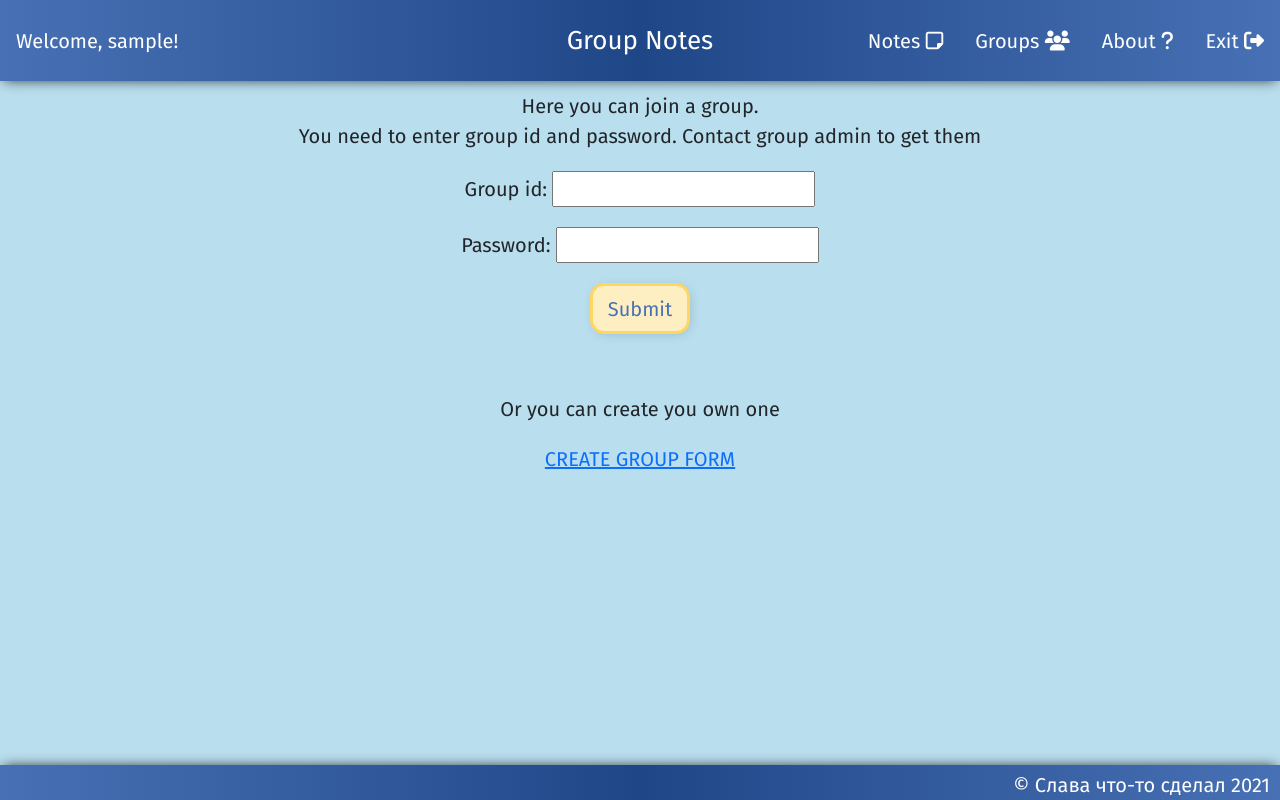
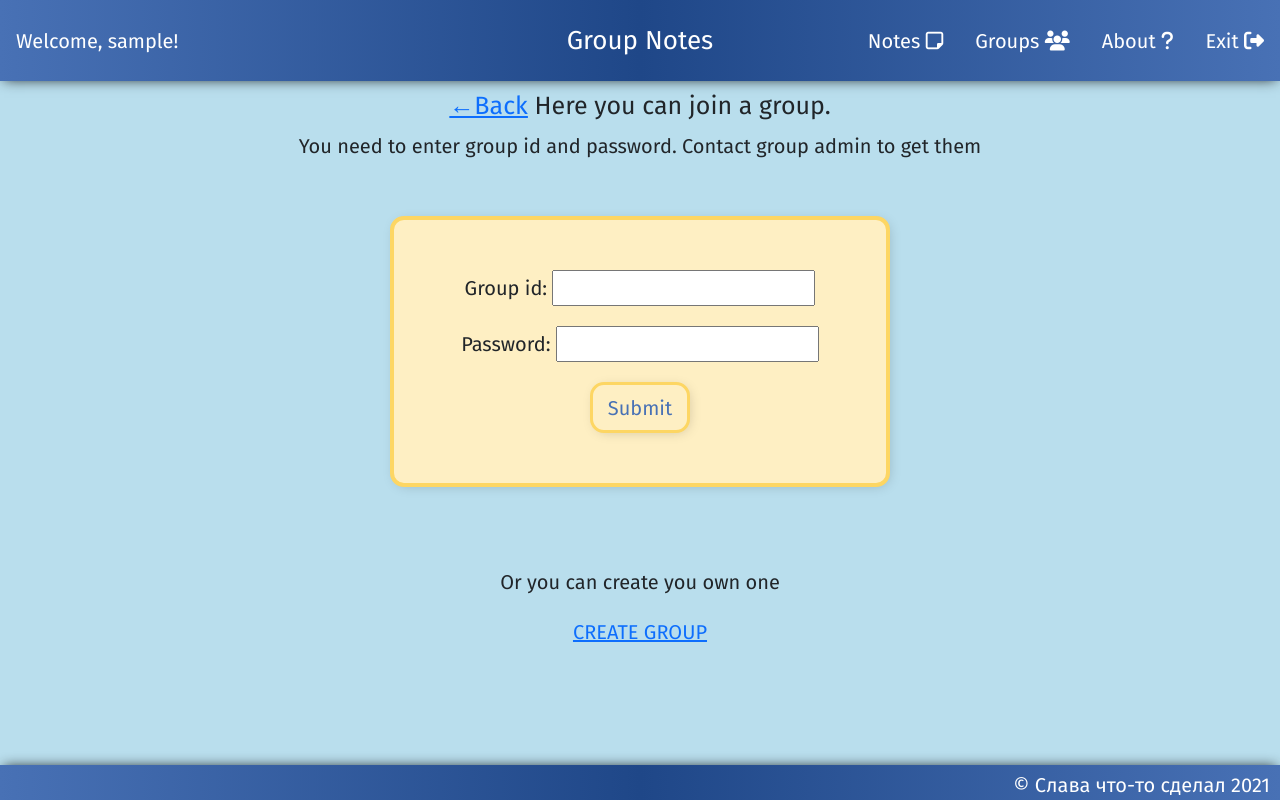
Before and after one commit to thunderpeal/familyNotes, a Django app: page /group-login/ in a window 1280 px wide. Run offline with Django 3.2, Linux system fonts and the light colour scheme; the visitor is signed in with stand-in values (Sample User, id 1); data that the repository does not hold is empty; some libraries are stand-ins or nearby versions.

Commit message:
group sign in and sign up ui updated

```diff
--- a/notes/templates/notes/group_login.html
+++ b/notes/templates/notes/group_login.html
@@ -8,13 +8,15 @@ Note Group
 {% block content %}
 
     <div style="text-align: center; margin-top: 10px">
-        <p>Here you can join a group.<br> You need to enter group id and password. Contact group admin to get them </p>
+        <h5><a href="{% url 'group-management' %}">&#8592;Back</a> Here you can join a group.</h5><p> You need to enter group id and password. Contact group admin to get them </p>
         {% if failure %}
             <ul>
             <li>{{ failure }}</li>
             </ul>
+        {% else %}
+            <br>
         {% endif %}
-        <form method="POST" action="">
+        <form method="POST" action="" class="delete" style="margin-top: 5px">
             {% csrf_token %}
 
             <p>Group id: <input type="number"  name="group_id" value="{{ searched_id }}"></p>
@@ -24,8 +26,8 @@ Note Group
 
         </form>
         <br>
-        <br>
+
         <p>Or you can create you own one</p>
-        <a href="{% url 'group-create' %}">CREATE GROUP FORM</a>
+        <a href="{% url 'group-create' %}">CREATE GROUP</a>
     </div>
 {% endblock %}
--- a/notes/templates/notes/group_registration.html
+++ b/notes/templates/notes/group_registration.html
@@ -7,10 +7,10 @@ Create Group
 
 
     <div style="text-align: center; margin-top: 10px">
-    <h4>Добавление группы <a href="{% url 'group-management' %}">&#8592;Back</a></h4>
+    <h5><a href="{% url 'group-management' %}">&#8592;Back</a> Добавление группы</h5>
 
 
-<form method="post" >
+<form method="post" class="delete" style="width: 25%">
 {% csrf_token %}
     {{ form.as_p }}
 
@@ -18,4 +18,5 @@ Create Group
 
 </form>
     </div>
+
 {% endblock %}
```
